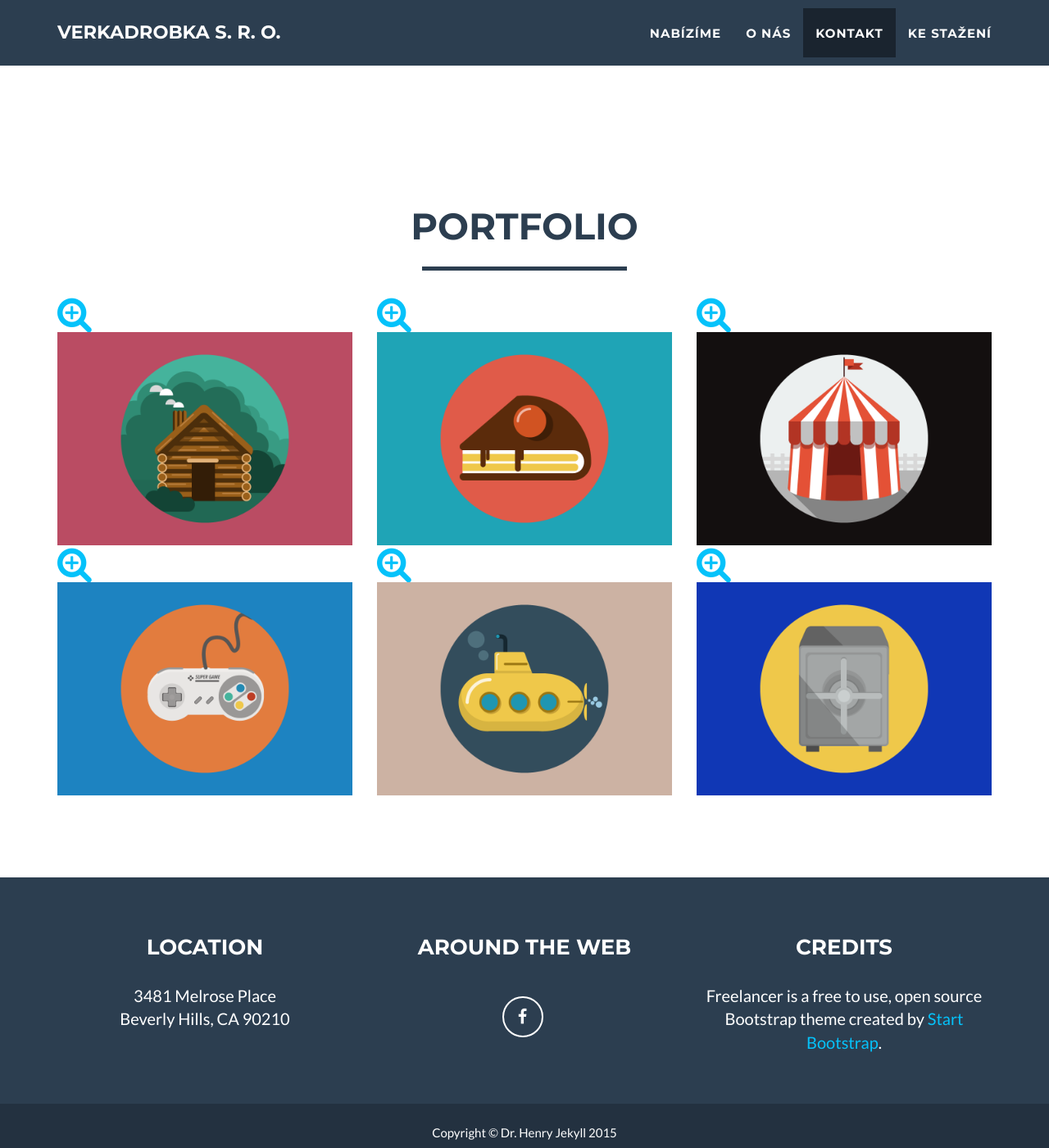
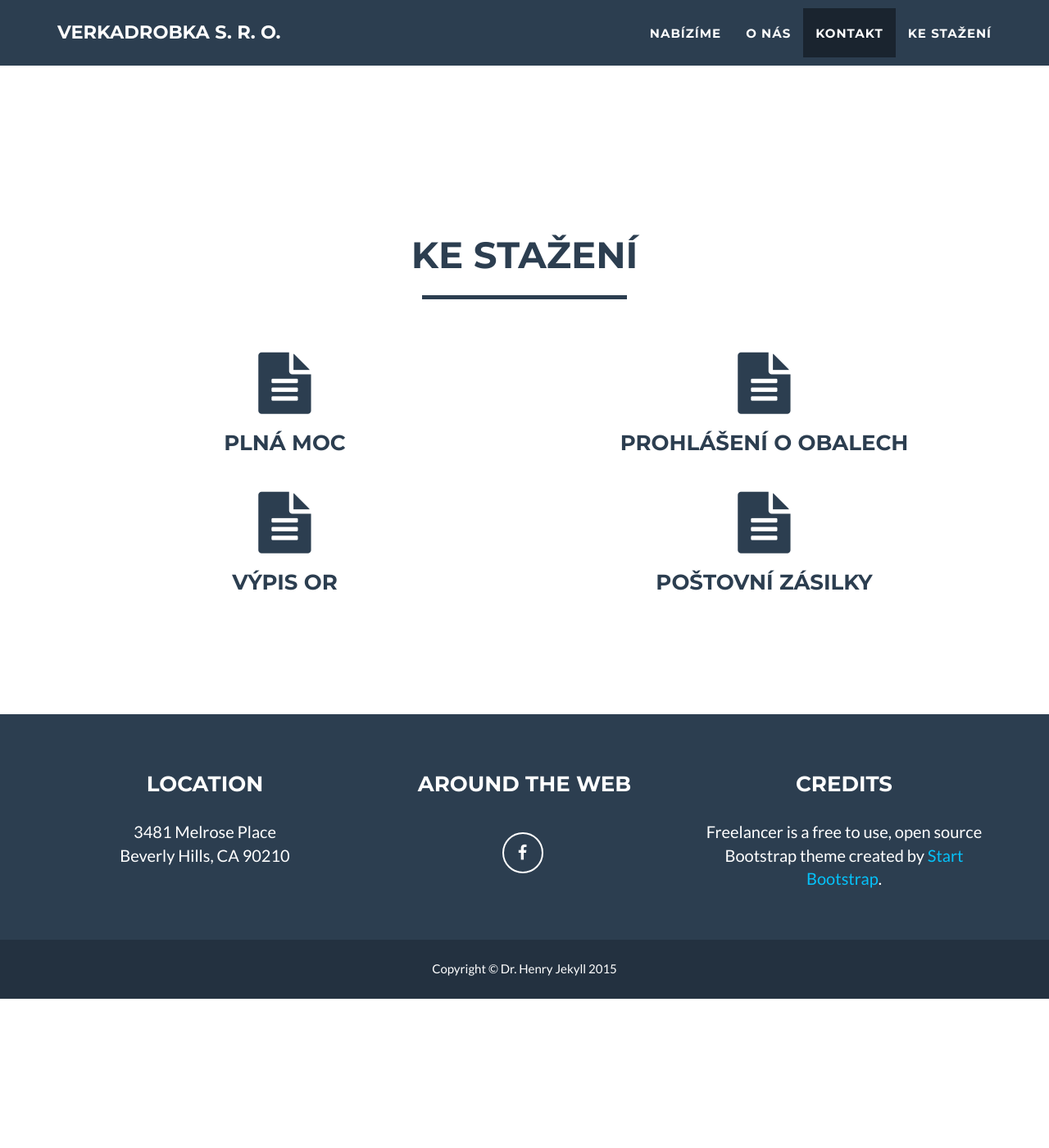
Before and after one commit to pdostal/drobilek, a Jekyll site: the page built from index.html, in a window 1280 px wide and 1400 px high, scrolled down 2561 px. Shown: the whole window at 82% size. Built offline with Jekyll 4.4.1, drawn with Linux system fonts in a browser that asks for light colours; nearby versions of some CDN libraries; after the commit the page ends 3779 px from its top, so only the background shows below that.

Commit message:
Ke stažení

```diff
--- a/_includes/css/style.css
+++ b/_includes/css/style.css
@@ -1,4 +1,5 @@
 hr.star-primary:after { background-color: transparent; }
 
 #nabizime .row { margin-top: 25px; margin-bottom: 25px; }
+#ke_stazeni .row { margin-top: 35px; margin-bottom: 35px; }
 .portfolio-item h3 { white-space: nowrap; }
--- a/_includes/ke_stazeni.html
+++ b/_includes/ke_stazeni.html
@@ -4,23 +4,29 @@
         <div class="container">
             <div class="row">
                 <div class="col-lg-12 text-center">
-                    <h2>Portfolio</h2>
+                    <h2>Ke stažení</h2>
                     <hr class="star-primary">
                 </div>
             </div>
             <div class="row">
-                {% for post in site.posts %}
-                    <div class="col-sm-4 portfolio-item">
-                        <a href="#portfolioModal-{{ post.modal-id }}" class="portfolio-link" data-toggle="modal">
-                            <div class="caption">
-                                <div class="caption-content">
-                                    <i class="fa fa-search-plus fa-3x"></i>
-                                </div>
-                            </div>
-                            <img src="img/portfolio/{{ post.img }}" class="img-responsive" alt="{{ post.alt }}">
-                        </a>
-                    </div>
-                {% endfor %}
+                <div class="col-sm-6 portfolio-item text-center">
+                    <span class="fa fa-file-text fa-5x"></span>
+                    <h3>Plná moc</h3>
+                </div>
+                <div class="col-sm-6 portfolio-item text-center">
+                    <span class="fa fa-file-text fa-5x"></span>
+                    <h3>Prohlášení o obalech</h3>
+                </div>
+            </div>
+            <div class="row">
+                <div class="col-sm-6 portfolio-item text-center">
+                    <span class="fa fa-file-text fa-5x"></span>
+                    <h3>Výpis OR</h3>
+                </div>
+                <div class="col-sm-6 portfolio-item text-center">
+                    <span class="fa fa-file-text fa-5x"></span>
+                    <h3>Poštovní zásilky</h3>
+                </div>
             </div>
         </div>
     </section>
```
